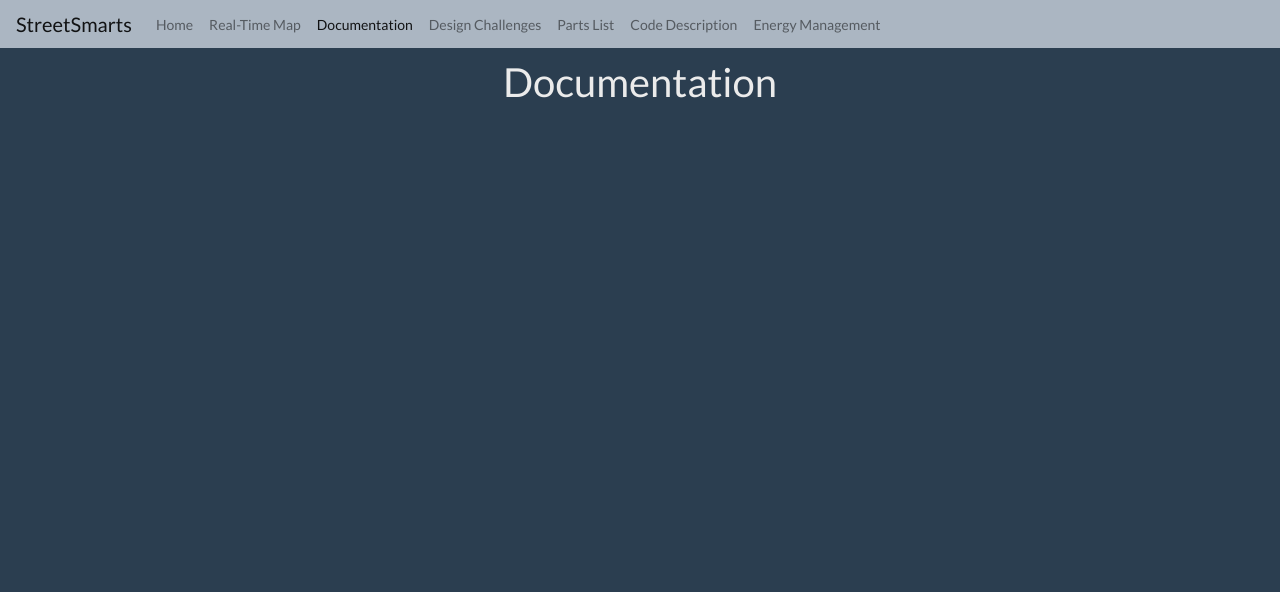
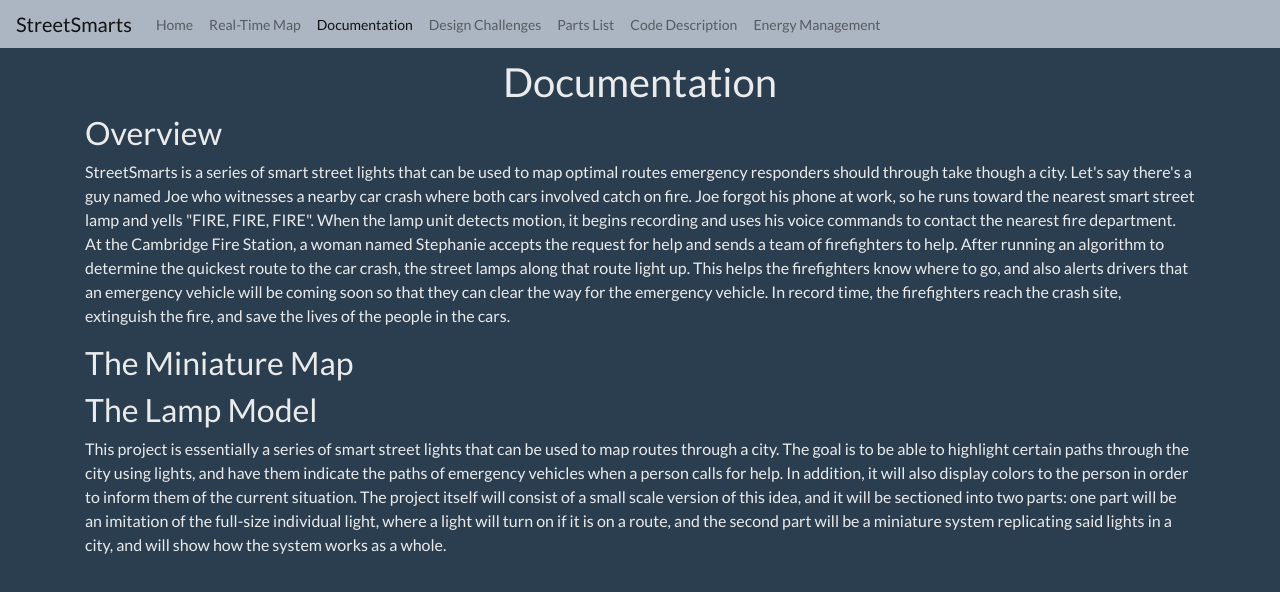
Before and after one commit to ljtrevino/StreetSmarts, a plain HTML site: page documentation.html in a window 1280 px wide. Drawn offline with nearby package versions, Linux system fonts and the light colour scheme.

Commit message:
documentation

```diff
--- a/documentation.html
+++ b/documentation.html
@@ -44,12 +44,21 @@
 
 <center><h1>Documentation</h1></center>
 
+<div class="container">
+<h2>Overview</h2>
+
+<p>StreetSmarts is a series of smart street lights that can be used to map optimal routes emergency responders should through take though a city.  Let's say there's a guy named Joe who witnesses a nearby car crash where both cars involved catch on fire.  Joe forgot his phone at work, so he runs toward the nearest smart street lamp and yells "FIRE, FIRE, FIRE".  When the lamp unit detects motion, it begins recording and uses his voice commands to contact the nearest fire department.  At the Cambridge Fire Station, a woman named Stephanie accepts the request for help and sends a team of firefighters to help.  After running an algorithm to determine the quickest route to the car crash, the street lamps along that route light up.  This helps the firefighters know where to go, and also alerts drivers that an emergency vehicle will be coming soon so that they can clear the way for the emergency vehicle.  In record time, the firefighters reach the crash site, extinguish the fire, and save the lives of the people in the cars.</p>
+
+<h2> The Miniature Map </h2>
 
 
-<div class="container">
+<h2> The Lamp Model </h2>
+
+<p>This project is essentially a series of smart street lights that can be used to map routes through a city. The goal is to be able to highlight certain paths through the city using lights, and have them indicate the paths of emergency vehicles when a person calls for help. In addition, it will also display colors to the person in order to inform them of the current situation. The project itself will consist of a small scale version of this idea, and it will be sectioned into two parts: one part will be an imitation of the full-size individual light, where a light will turn on if it is on a route, and the second part will be a miniature system replicating said lights in a city, and will show how the system works as a whole.</p>
+
+
 
 </div>
-
 
 
 </body>
```
